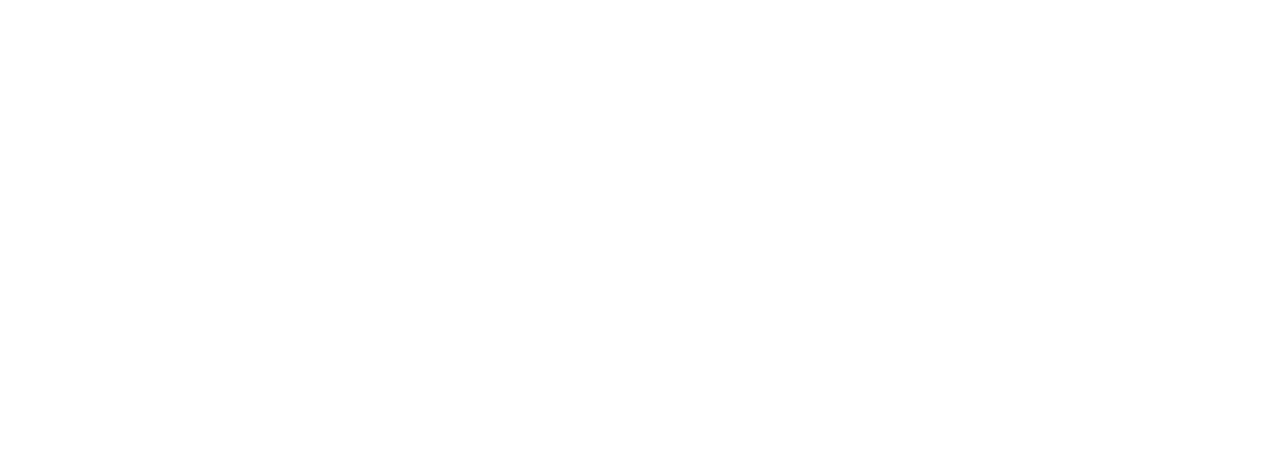
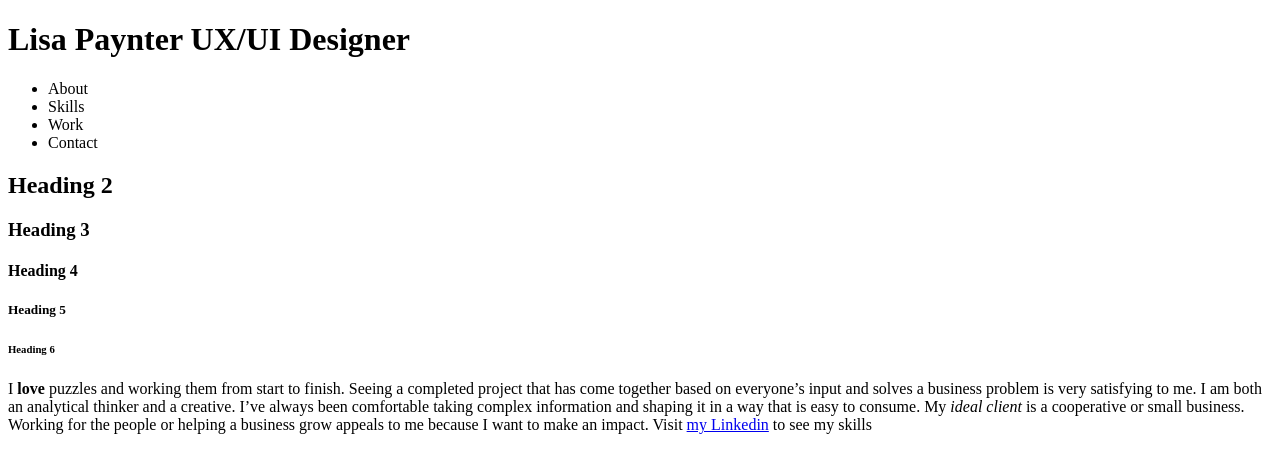
Before and after one commit to lpaynter/about-me, a plain HTML site: page index.html in a window 1280 px wide. Drawn offline with Linux system fonts and the light colour scheme.

Commit message:
Update index.html

```diff
--- a/index.html
+++ b/index.html
@@ -1,9 +1,33 @@
 <!DOCTYPE html>
 <html>
     <head>
-      <title></title>
+      <title>Lisa Paynter UX/UI</title>
     </head>
     <body>
+
+        <!--Headings-->
+        <h1>Lisa Paynter UX/UI Designer</h1>
+        <!--lists  -->
+        <ul>
+            <li>About</li>
+            <li>Skills</li>
+            <li>Work</li>
+            <li>Contact</li>
+        </ul>
+        <h2>Heading 2</h2>
+        <h3>Heading 3</h3>
+        <h4>Heading 4</h4>
+        <h5>Heading 5</h5>
+        <h6>Heading 6</h6>
+
+        <!--Paragraph-->
+        <p>I <strong>love</strong> puzzles and working them from start to finish. Seeing a completed project that has come together based on everyone’s input and solves a business problem is very satisfying to me.
+
+            I am both an analytical thinker and a creative. I’ve always been comfortable taking complex information and shaping it in a way that is easy to consume.
+
+            My <em>ideal client </em>is a cooperative or small business. Working for the people or helping a business grow appeals to me because I want to make an impact. Visit <a href="http://www.linkedin.com/in/lisapaynter/" target="_blank">my Linkedin</a>
+                to see my skills
+             </p>
         <header>
             <nav>
                 <div class="span.a">
```
